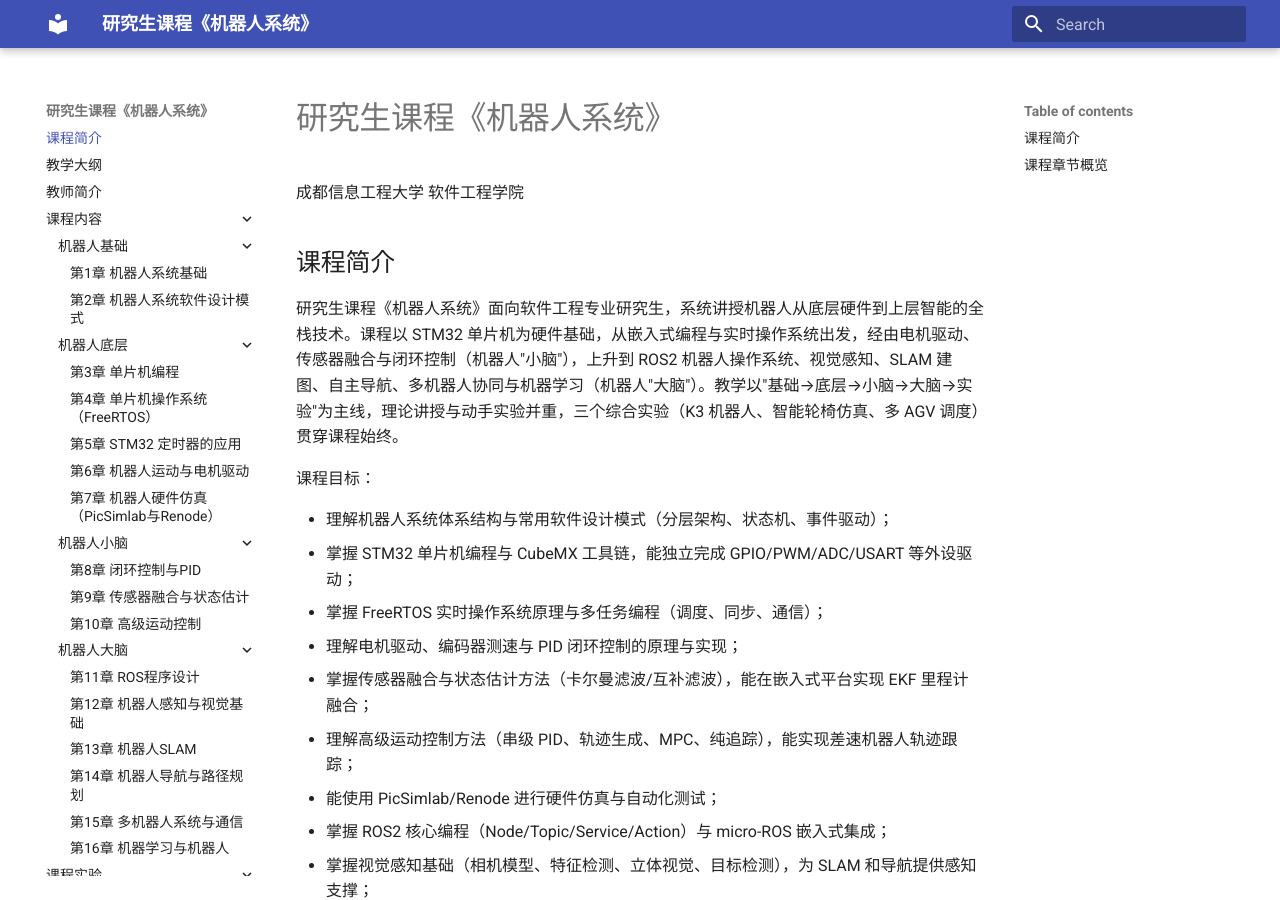
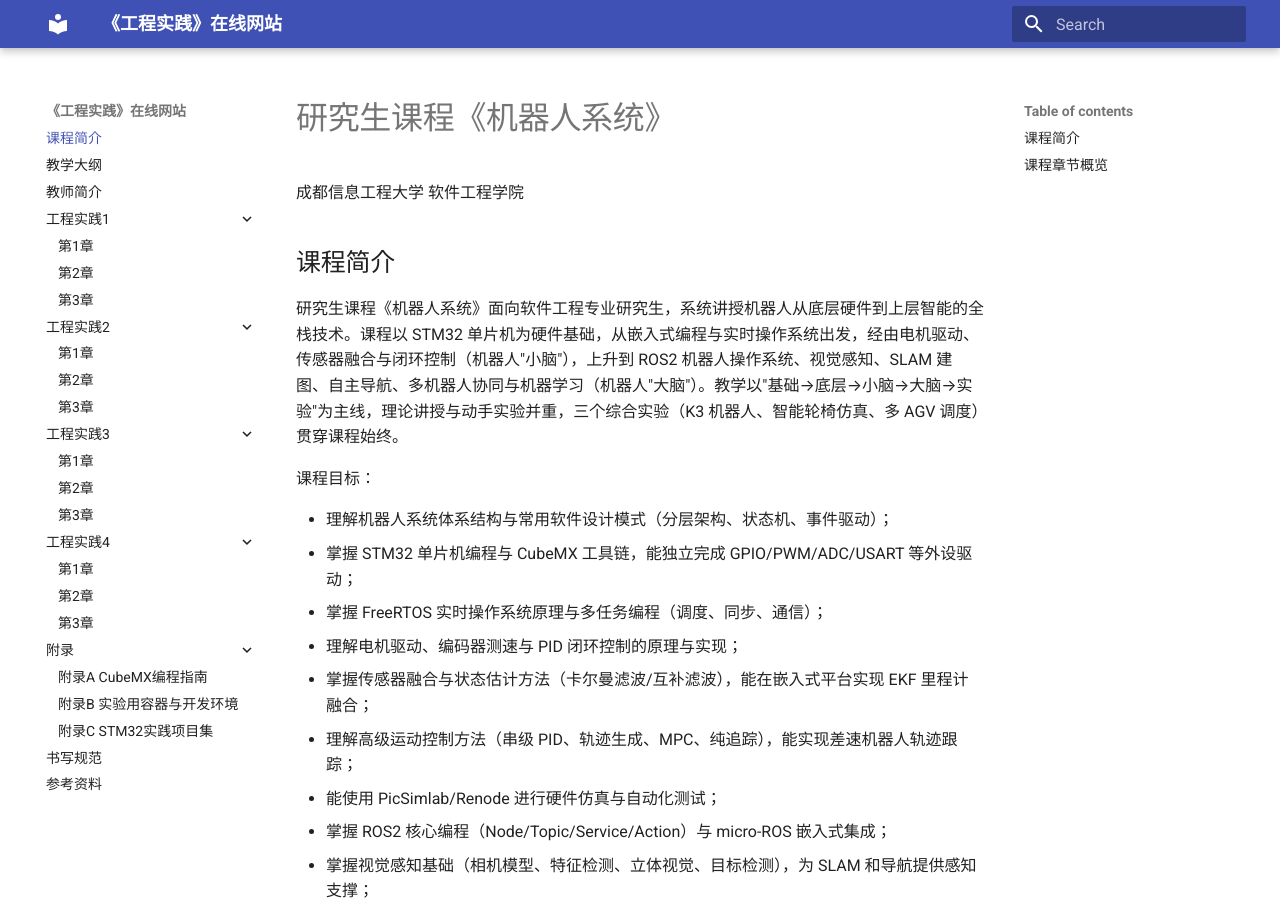
Before and after one commit to roboticsystem/OA-EPP, an MkDocs documentation site: the page built from docs/index.md, in a window 1280 px wide and 900 px high. Built offline with MkDocs 1.6.1 and Material for MkDocs 9.7.7, drawn with Linux system fonts in a browser that asks for light colours; a script that is not in the unit is left out; comment, search, counter and statistics services are not loaded.

```diff
--- a/deploy_local_or_coolify.py
+++ b/deploy_local_or_coolify.py
@@ -51,7 +51,7 @@ GIT_REPO     = "https://github.com/uwislab/robotics-systems-course.git"
 GIT_BRANCH   = "main"
 DOMAIN       = "https://robotic.uwis.cn"
 ENVIRONMENT  = "production"
-COMPOSE_SERVICE = "web"
+COMPOSE_SERVICE = "oaepp_web"
 API_ENV_VARS    = ["TEACHER_PASSWORD", "JWT_SECRET"]
 # 容器内固定路径的环境变量（不来自本地 .env，而是远程容器的配置）
 CONTAINER_FIXED_ENV = {
--- a/mkdocs.yml
+++ b/mkdocs.yml
@@ -1,35 +1,26 @@
-site_name: 研究生课程《机器人系统》
-site_url: http://robotics.uwis.cn
+site_name: 《工程实践》在线网站
+site_url: https://oaepp.uwis.cn
 copyright: 成都信息工程大学 软件工程学院
 nav:
   - 课程简介: index.md
   - 教学大纲: syllabus.md
   - 教师简介: instructor.md
-  - 课程内容:
-      - 机器人基础:
-        - 第1章 机器人系统基础: chapter1.md
-        - 第2章 机器人系统软件设计模式: chapter2.md
-      - 机器人底层:
-        - 第3章 单片机编程: chapter3.md
-        - 第4章 单片机操作系统（FreeRTOS）: chapter4.md
-        - 第5章 STM32 定时器的应用: chapter5.md
-        - 第6章 机器人运动与电机驱动: chapter6.md
-        - 第7章 机器人硬件仿真（PicSimlab与Renode）: chapter7.md
-      - 机器人小脑:
-        - 第8章 闭环控制与PID: chapter8.md
-        - 第9章 传感器融合与状态估计: chapter9.md
-        - 第10章 高级运动控制: chapter10.md
-      - 机器人大脑:
-        - 第11章 ROS程序设计: chapter11.md
-        - 第12章 机器人感知与视觉基础: chapter12.md
-        - 第13章 机器人SLAM: chapter13.md
-        - 第14章 机器人导航与路径规划: chapter14.md
-        - 第15章 多机器人系统与通信: chapter15.md
-        - 第16章 机器学习与机器人: chapter16.md
-  - 课程实验:
-      - 第17章 K3机器人: chapter17.md
-      - 第18章 智能轮椅仿真: chapter18.md
-      - 第19章 多AGV调度: chapter19.md
+  - 工程实践1:
+      - 第1章: practice1_chapter1.md
+      - 第2章: practice1_chapter2.md
+      - 第3章: practice1_chapter3.md
+  - 工程实践2:
+      - 第1章: practice2_chapter1.md
+      - 第2章: practice2_chapter2.md
+      - 第3章: practice2_chapter3.md
+  - 工程实践3:
+      - 第1章: practice3_chapter1.md
+      - 第2章: practice3_chapter2.md
+      - 第3章: practice3_chapter3.md
+  - 工程实践4:
+      - 第1章: practice4_chapter1.md
+      - 第2章: practice4_chapter2.md
+      - 第3章: practice4_chapter3.md
   - 附录:
       - 附录A CubeMX编程指南: appendix_a.md
       - 附录B 实验用容器与开发环境: appendix_b.md
--- a/nginx.conf
+++ b/nginx.conf
@@ -5,7 +5,7 @@ server {
 
     # 将 /api/*、/teacher、/score 代理到后端 FastAPI 服务
     location /api/ {
-        proxy_pass http://api:8000;
+        proxy_pass http://oaepp_api:8000;
         proxy_set_header Host $host;
         proxy_set_header X-Real-IP $remote_addr;
         proxy_set_header X-Forwarded-For $proxy_add_x_forwarded_for;
@@ -13,12 +13,12 @@ server {
     }
 
     location = /teacher {
-        proxy_pass http://api:8000/teacher;
+        proxy_pass http://oaepp_api:8000/teacher;
         proxy_set_header Host $host;
     }
 
     location = /score {
-        proxy_pass http://api:8000/score;
+        proxy_pass http://oaepp_api:8000/score;
         proxy_set_header Host $host;
     }
 
```
Also changed, not shown: Coolify_Project_Init.py (added, +50 -0 lines), README.md (+43 -25 lines), README_cn.md (+2 -2 lines), docker-compose.yaml (+6 -4 lines), .github/copilot-instructions.md, 1 other file.
